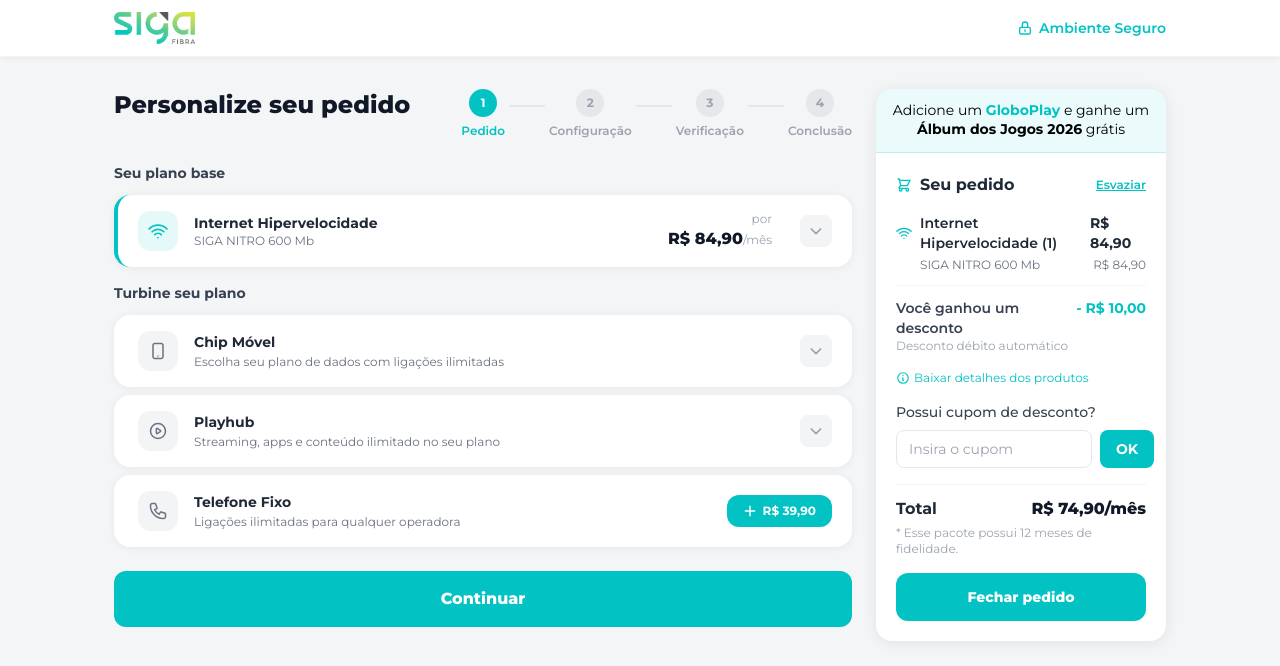
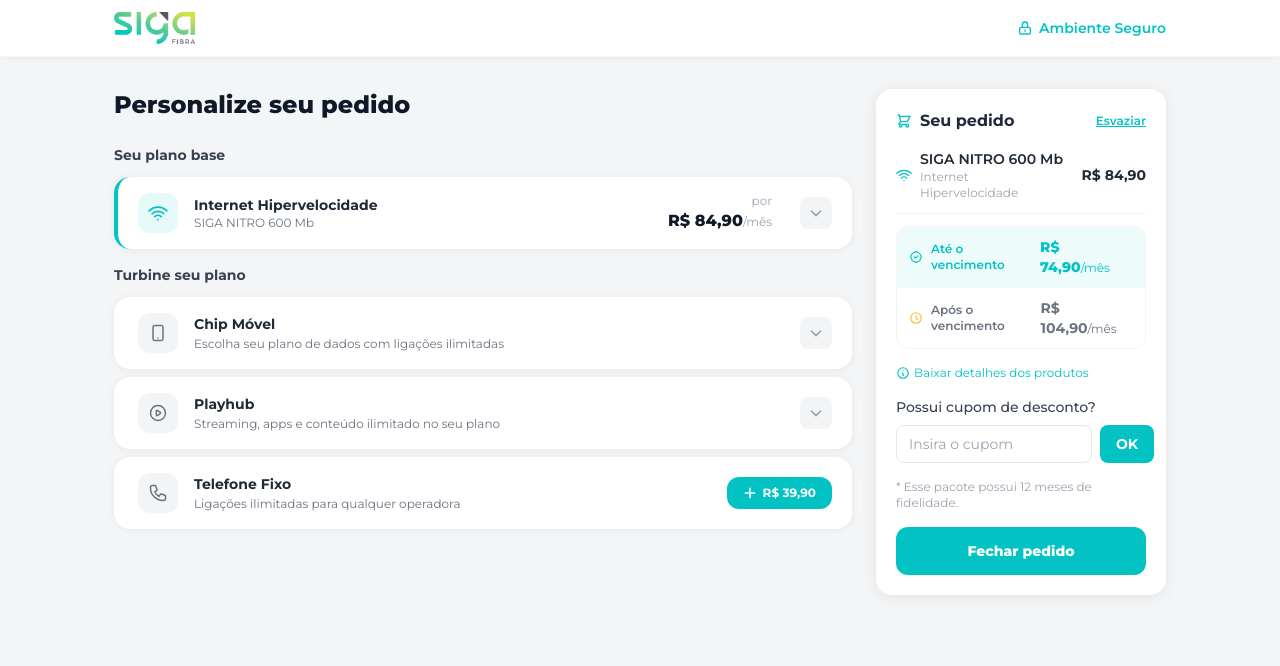
Before and after one commit to agenciaacev/sigra-fibra-workspace, a Next.js app: page /pessoa-fisica/checkout in a window 1280 px wide. Shown: the top 666 px of the page. Built offline with nearby package versions, Linux system fonts and the light colour scheme.

Commit message:
subindo alterações
subindo alterações

```diff
--- a/components/checkout/CheckoutFlow.tsx
+++ b/components/checkout/CheckoutFlow.tsx
@@ -1,14 +1,11 @@
 'use client'
 
-import React, { useMemo, useState } from 'react'
+import React, { useMemo } from 'react'
 import Image from 'next/image'
 import Link from 'next/link'
 import StepPedido from './StepPedido'
-import StepConfiguracao from './StepConfiguracao'
 import OrderSidebar from './OrderSidebar'
 import { getPlanById, CHIP_PLANS, CHECKOUT_CATEGORIES, INTERNET_PLANS, type InternetPlan } from '@/lib/plans'
-
-const STEPS = ['Pedido', 'Configuração', 'Verificação', 'Conclusão']
 
 export interface CartAddon {
   id: string
@@ -21,6 +18,7 @@
     name: string
     detail: string
     price: number
+    priceAfter: number
   }
   addons: CartAddon[]
   coupon: string
@@ -30,44 +28,6 @@
 interface Props {
   planId?: string
   preAddonId?: string
-}
-
-function StepIndicator({ steps, current }: { steps: string[]; current: number }) {
-  return (
-    <div className="flex items-center">
-      {steps.map((label, i) => (
-        <React.Fragment key={i}>
-          <div className="flex flex-col items-center gap-1.5">
-            <div
-              className="w-7 h-7 rounded-full flex items-center justify-center text-xs font-bold transition-all"
-              style={{
-                background: i <= current ? '#03C2C3' : '#e5e7eb',
-                color: i <= current ? 'white' : '#9ca3af',
-              }}
-            >
-              {i < current ? (
-                <svg className="w-3.5 h-3.5" fill="none" stroke="white" viewBox="0 0 24 24">
-                  <path strokeLinecap="round" strokeLinejoin="round" strokeWidth={3} d="M5 13l4 4L19 7" />
-                </svg>
-              ) : i + 1}
-            </div>
-            <span
-              className="text-xs font-semibold whitespace-nowrap"
-              style={{ color: i <= current ? '#03C2C3' : '#9ca3af' }}
-            >
-              {label}
-            </span>
-          </div>
-          {i < steps.length - 1 && (
-            <div
-              className="h-0.5 mx-1 mb-4 transition-all"
-              style={{ width: 36, background: i < current ? '#03C2C3' : '#e5e7eb' }}
-            />
-          )}
-        </React.Fragment>
-      ))}
-    </div>
-  )
 }
 
 export default function CheckoutFlow({ planId, preAddonId }: Props) {
@@ -82,12 +42,12 @@
     return []
   }, [preAddonId])
 
-  const [step, setStep] = useState(0)
-  const [cart, setCart] = useState<CartState>({
+  const [cart, setCart] = React.useState<CartState>({
     plan: {
       name: internetPlan.name,
       detail: internetPlan.detail,
       price: internetPlan.price,
+      priceAfter: internetPlan.priceAfter,
     },
     addons: initialAddons,
     coupon: '',
@@ -97,11 +57,10 @@
   const changePlan = (plan: InternetPlan) => {
     setCart(prev => ({
       ...prev,
-      plan: { name: plan.name, detail: plan.detail, price: plan.price },
+      plan: { name: plan.name, detail: plan.detail, price: plan.price, priceAfter: plan.priceAfter },
     }))
   }
 
-  // Toggle a simple addon (add/remove)
   const toggleAddon = (addon: CartAddon) => {
     setCart(prev => ({
       ...prev,
@@ -111,7 +70,6 @@
     }))
   }
 
-  // Select an exclusive addon within a category (replaces any addon with same prefix)
   const selectExclusive = (addon: CartAddon, prefix: string) => {
     setCart(prev => {
       const alreadySelected = prev.addons.find(a => a.id === addon.id)
@@ -154,16 +112,7 @@
         <div className="flex gap-6 items-start">
 
           <div className="flex-1 min-w-0">
-            <div className="flex flex-col sm:flex-row sm:items-start sm:justify-between gap-4 mb-6">
-              <h1 className="text-2xl font-extrabold text-gray-900">
-                {step === 0 ? 'Personalize seu pedido' : 'Configure seu pedido'}
-              </h1>
-              <div className="shrink-0">
-                <StepIndicator steps={STEPS} current={step} />
-              </div>
-            </div>
-
-            {step === 0 && (
+            <h1 className="text-2xl font-extrabold text-gray-900 mb-6">Personalize seu pedido</h1>
             <StepPedido
               cart={cart}
               internetPlans={INTERNET_PLANS}
@@ -172,27 +121,13 @@
               onChangePlan={changePlan}
               onToggleAddon={toggleAddon}
               onSelectExclusive={selectExclusive}
-                onNext={() => setStep(1)}
             />
-            )}
-
-            {step === 1 && (
-              <StepConfiguracao onBack={() => setStep(0)} onNext={() => setStep(2)} />
-            )}
-
-            {step >= 2 && (
-              <div className="bg-white rounded-2xl p-8 text-center text-gray-400 text-sm">
-                Próximos passos em desenvolvimento...
-              </div>
-            )}
           </div>
 
           <div className="w-[290px] shrink-0 hidden lg:block sticky top-[72px]">
             <OrderSidebar
               cart={cart}
               total={total}
-              step={step}
-              onCheckout={() => setStep(1)}
               onCouponChange={(coupon) => setCart(prev => ({ ...prev, coupon }))}
             />
           </div>
@@ -202,8 +137,6 @@
           <OrderSidebar
             cart={cart}
             total={total}
-            step={step}
-            onCheckout={() => setStep(1)}
             onCouponChange={(coupon) => setCart(prev => ({ ...prev, coupon }))}
           />
         </div>
--- a/components/checkout/OrderSidebar.tsx
+++ b/components/checkout/OrderSidebar.tsx
@@ -6,26 +6,14 @@
 interface Props {
   cart: CartState
   total: number
-  step: number
-  onCheckout: () => void
   onCouponChange: (coupon: string) => void
 }
 
-export default function OrderSidebar({ cart, total, step, onCheckout, onCouponChange }: Props) {
+export default function OrderSidebar({ cart, total, onCouponChange }: Props) {
   const [couponInput, setCouponInput] = useState('')
 
   return (
     <div className="bg-white rounded-2xl overflow-hidden" style={{ boxShadow: '0 2px 16px rgba(0,0,0,0.08)' }}>
-
-      {/* Promo banner */}
-      <div
-        className="px-4 py-3 text-sm text-center leading-snug"
-        style={{ background: 'rgba(3,194,195,0.08)', borderBottom: '1px solid rgba(3,194,195,0.2)' }}
-      >
-        Adicione um{' '}
-        <span className="font-bold" style={{ color: '#03C2C3' }}>GloboPlay</span> e ganhe um{' '}
-        <span className="font-bold">Álbum dos Jogos 2026</span> grátis
-      </div>
 
       <div className="p-5">
 
@@ -48,48 +36,88 @@
         </div>
 
         {/* Plan item */}
-        <div className="mb-3">
-          <div className="flex items-center justify-between mb-1">
-            <div className="flex items-center gap-2">
+        <div className="flex items-center justify-between mb-3">
+          <div className="flex items-center gap-2 min-w-0">
             <svg className="w-4 h-4 shrink-0" fill="none" stroke="#03C2C3" viewBox="0 0 24 24">
               <path strokeLinecap="round" strokeLinejoin="round" strokeWidth={2}
                 d="M8.111 16.404a5.5 5.5 0 017.778 0M12 20h.01m-7.08-7.071c3.904-3.905 10.236-3.905 14.141 0M1.394 9.393c5.857-5.857 15.355-5.857 21.213 0" />
             </svg>
-              <span className="text-sm font-semibold text-gray-800">{cart.plan.name} (1)</span>
+            <div className="min-w-0">
+              <p className="text-sm font-semibold text-gray-800 truncate">{cart.plan.detail}</p>
+              <p className="text-xs text-gray-400">{cart.plan.name}</p>
             </div>
-            <span className="text-sm font-bold text-gray-800">
+          </div>
+          <span className="text-sm font-bold text-gray-800 shrink-0 ml-3">
             R$ {cart.plan.price.toFixed(2).replace('.', ',')}
           </span>
         </div>
-          <div className="flex items-center justify-between pl-6">
-            <span className="text-xs text-gray-500">{cart.plan.detail}</span>
-            <span className="text-xs text-gray-500">
-              R$ {cart.plan.price.toFixed(2).replace('.', ',')}
-            </span>
+
+        {/* Addons */}
+        {cart.addons.map(addon => {
+          const isChip = addon.id.startsWith('movel-')
+          const isStreaming = addon.id.startsWith('entretenimento-')
+          const subtitle = isChip ? 'Chip Móvel' : isStreaming ? 'Playhub' : 'Serviço adicional'
+          const iconColor = isChip ? '#a855f7' : isStreaming ? '#f59e0b' : '#6b7280'
+          const icon = isChip ? (
+            <svg className="w-4 h-4 shrink-0" fill="none" stroke={iconColor} viewBox="0 0 24 24">
+              <path strokeLinecap="round" strokeLinejoin="round" strokeWidth={2}
+                d="M12 18h.01M8 21h8a2 2 0 002-2V5a2 2 0 00-2-2H8a2 2 0 00-2 2v14a2 2 0 002 2z" />
+            </svg>
+          ) : isStreaming ? (
+            <svg className="w-4 h-4 shrink-0" fill="none" stroke={iconColor} viewBox="0 0 24 24">
+              <path strokeLinecap="round" strokeLinejoin="round" strokeWidth={2}
+                d="M14.752 11.168l-3.197-2.132A1 1 0 0010 9.87v4.263a1 1 0 001.555.832l3.197-2.132a1 1 0 000-1.664z" />
+              <path strokeLinecap="round" strokeLinejoin="round" strokeWidth={2}
+                d="M21 12a9 9 0 11-18 0 9 9 0 0118 0z" />
+            </svg>
+          ) : (
+            <svg className="w-4 h-4 shrink-0" fill="none" stroke={iconColor} viewBox="0 0 24 24">
+              <path strokeLinecap="round" strokeLinejoin="round" strokeWidth={2}
+                d="M3 5a2 2 0 012-2h3.28a1 1 0 01.948.684l1.498 4.493a1 1 0 01-.502 1.21l-2.257 1.13a11.042 11.042 0 005.516 5.516l1.13-2.257a1 1 0 011.21-.502l4.493 1.498a1 1 0 01.684.949V19a2 2 0 01-2 2h-1C9.716 21 3 14.284 3 6V5z" />
+            </svg>
+          )
+          return (
+            <div key={addon.id} className="flex items-center justify-between mb-3">
+              <div className="flex items-center gap-2 min-w-0">
+                {icon}
+                <div className="min-w-0">
+                  <p className="text-sm font-semibold text-gray-800 truncate">{addon.name}</p>
+                  <p className="text-xs text-gray-400">{subtitle}</p>
                 </div>
               </div>
-
-        {/* Addons */}
-        {cart.addons.map(addon => (
-          <div key={addon.id} className="flex items-center justify-between mb-2">
-            <span className="text-sm text-gray-700">{addon.name}</span>
-            <span className="text-sm font-semibold text-gray-800">
+              <span className="text-sm font-bold text-gray-800 shrink-0 ml-3">
                 + R$ {addon.price.toFixed(2).replace('.', ',')}
               </span>
             </div>
-        ))}
+          )
+        })}
 
         <div className="border-t border-gray-100 my-3" />
 
-        {/* Auto debit discount */}
-        <div className="flex items-start gap-2 mb-4">
-          <div className="flex-1">
-            <p className="text-sm font-semibold text-gray-700">Você ganhou um desconto</p>
-            <p className="text-xs text-gray-400">Desconto débito automático</p>
+        {/* Pricing info */}
+        <div className="rounded-xl overflow-hidden mb-4 border border-gray-100">
+          <div className="flex items-center justify-between px-3 py-2.5" style={{ background: 'rgba(3,194,195,0.07)' }}>
+            <div className="flex items-center gap-2">
+              <svg className="w-3.5 h-3.5 shrink-0" fill="none" stroke="#03C2C3" viewBox="0 0 24 24">
+                <path strokeLinecap="round" strokeLinejoin="round" strokeWidth={2} d="M9 12l2 2 4-4M7.835 4.697a3.42 3.42 0 001.946-.806 3.42 3.42 0 014.438 0 3.42 3.42 0 001.946.806 3.42 3.42 0 013.138 3.138 3.42 3.42 0 00.806 1.946 3.42 3.42 0 010 4.438 3.42 3.42 0 00-.806 1.946 3.42 3.42 0 01-3.138 3.138 3.42 3.42 0 00-1.946.806 3.42 3.42 0 01-4.438 0 3.42 3.42 0 00-1.946-.806 3.42 3.42 0 01-3.138-3.138 3.42 3.42 0 00-.806-1.946 3.42 3.42 0 010-4.438 3.42 3.42 0 00.806-1.946 3.42 3.42 0 013.138-3.138z" />
+              </svg>
+              <span className="text-xs font-semibold" style={{ color: '#03C2C3' }}>Até o vencimento</span>
             </div>
-          <span className="text-sm font-bold" style={{ color: '#03C2C3' }}>
-            - R$ {cart.autoDebitDiscount.toFixed(2).replace('.', ',')}
+            <span className="text-sm font-extrabold" style={{ color: '#03C2C3' }}>
+              R$ {total.toFixed(2).replace('.', ',')}<span className="text-xs font-normal">/mês</span>
             </span>
+          </div>
+          <div className="flex items-center justify-between px-3 py-2.5 border-t border-gray-100">
+            <div className="flex items-center gap-2">
+              <svg className="w-3.5 h-3.5 shrink-0 text-amber-400" fill="none" stroke="currentColor" viewBox="0 0 24 24">
+                <path strokeLinecap="round" strokeLinejoin="round" strokeWidth={2} d="M12 8v4l3 3m6-3a9 9 0 11-18 0 9 9 0 0118 0z" />
+              </svg>
+              <span className="text-xs font-semibold text-gray-500">Após o vencimento</span>
+            </div>
+            <span className="text-sm font-bold text-gray-500">
+              R$ {(cart.plan.priceAfter + cart.addons.reduce((s, a) => s + a.price, 0)).toFixed(2).replace('.', ',')}<span className="text-xs font-normal">/mês</span>
+            </span>
+          </div>
         </div>
 
         {/* Details link */}
@@ -120,27 +148,15 @@
           </button>
         </div>
 
-        <div className="border-t border-gray-100 mb-3" />
-
-        {/* Total */}
-        <div className="flex items-center justify-between mb-1">
-          <span className="text-base font-bold text-gray-800">Total</span>
-          <span className="text-base font-extrabold" style={{ color: '#111827' }}>
-            R$ {total.toFixed(2).replace('.', ',')}/mês
-          </span>
-        </div>
         <p className="text-xs text-gray-400 mb-4">* Esse pacote possui 12 meses de fidelidade.</p>
 
         {/* CTA */}
-        {step === 0 && (
         <button
-            onClick={onCheckout}
           className="w-full py-3.5 rounded-xl font-extrabold text-sm text-white transition-all duration-200 hover:opacity-90 active:scale-95"
           style={{ background: '#03C2C3' }}
         >
           Fechar pedido
         </button>
-        )}
       </div>
     </div>
   )
--- a/components/checkout/StepPedido.tsx
+++ b/components/checkout/StepPedido.tsx
@@ -63,12 +63,11 @@
   onChangePlan: (plan: InternetPlan) => void
   onToggleAddon: (addon: CartAddon) => void
   onSelectExclusive: (addon: CartAddon, prefix: string) => void
-  onNext: () => void
 }
 
 // ─── Component ────────────────────────────────────────────────────────────────
 
-export default function StepPedido({ cart, internetPlans, categories, preAddonId, onChangePlan, onToggleAddon, onSelectExclusive, onNext }: Props) {
+export default function StepPedido({ cart, internetPlans, categories, preAddonId, onChangePlan, onToggleAddon, onSelectExclusive }: Props) {
   const getInitialOpen = () => {
     if (cart.addons.some(a => a.id.startsWith('movel-'))) return 'celular'
     if (cart.addons.some(a => a.id.startsWith('entretenimento-'))) return 'entretenimento'
@@ -545,13 +544,6 @@
         </div>
       </div>
 
-      <button
-        onClick={onNext}
-        className="w-full py-4 rounded-xl font-extrabold text-white transition-all duration-200 hover:opacity-90 active:scale-95 mt-2"
-        style={{ background: '#03C2C3' }}
-      >
-        Continuar
-      </button>
     </div>
   )
 }
--- a/lib/plans.ts
+++ b/lib/plans.ts
@@ -5,14 +5,15 @@
   name: string
   detail: string
   price: number
+  priceAfter: number
 }
 
 export const INTERNET_PLANS: InternetPlan[] = [
-  { id: 'nitro-600',  name: 'Internet Hipervelocidade', detail: 'SIGA NITRO 600 Mb',     price: 84.90  },
-  { id: 'nitro-800',  name: 'Internet Hipervelocidade', detail: 'SIGA NITRO 800 Mb',     price: 99.90  },
-  { id: 'nitro-1g',   name: 'Internet Hipervelocidade', detail: 'SIGA NITRO 1 Gb',       price: 109.90 },
-  { id: 'hiper-flow', name: 'Internet Hipervelocidade', detail: 'SIGA HIPER FLOW 2 Gb',  price: 159.90 },
-  { id: 'hiper-max',  name: 'Internet Hipervelocidade', detail: 'SIGA HIPER MAX 2.5 Gb', price: 199.90 },
+  { id: 'nitro-600',  name: 'Internet Hipervelocidade', detail: 'SIGA NITRO 600 Mb',     price: 84.90,  priceAfter: 104.90 },
+  { id: 'nitro-800',  name: 'Internet Hipervelocidade', detail: 'SIGA NITRO 800 Mb',     price: 99.90,  priceAfter: 119.90 },
+  { id: 'nitro-1g',   name: 'Internet Hipervelocidade', detail: 'SIGA NITRO 1 Gb',       price: 109.90, priceAfter: 129.90 },
+  { id: 'hiper-flow', name: 'Internet Hipervelocidade', detail: 'SIGA HIPER FLOW 2 Gb',  price: 159.90, priceAfter: 179.90 },
+  { id: 'hiper-max',  name: 'Internet Hipervelocidade', detail: 'SIGA HIPER MAX 2.5 Gb', price: 199.90, priceAfter: 219.90 },
 ]
 
 export const DEFAULT_PLAN = INTERNET_PLANS[0]
```
Lines whose indentation alone changed are shown as unchanged.
